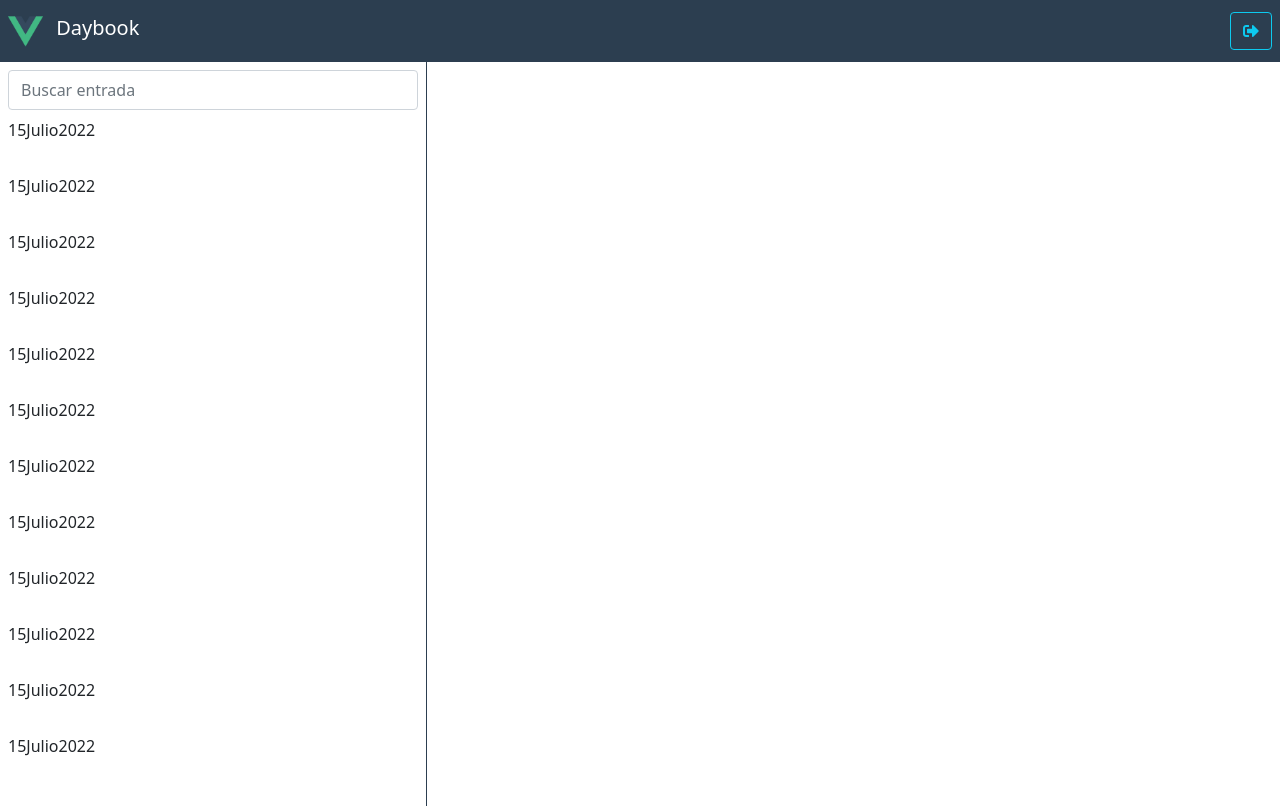
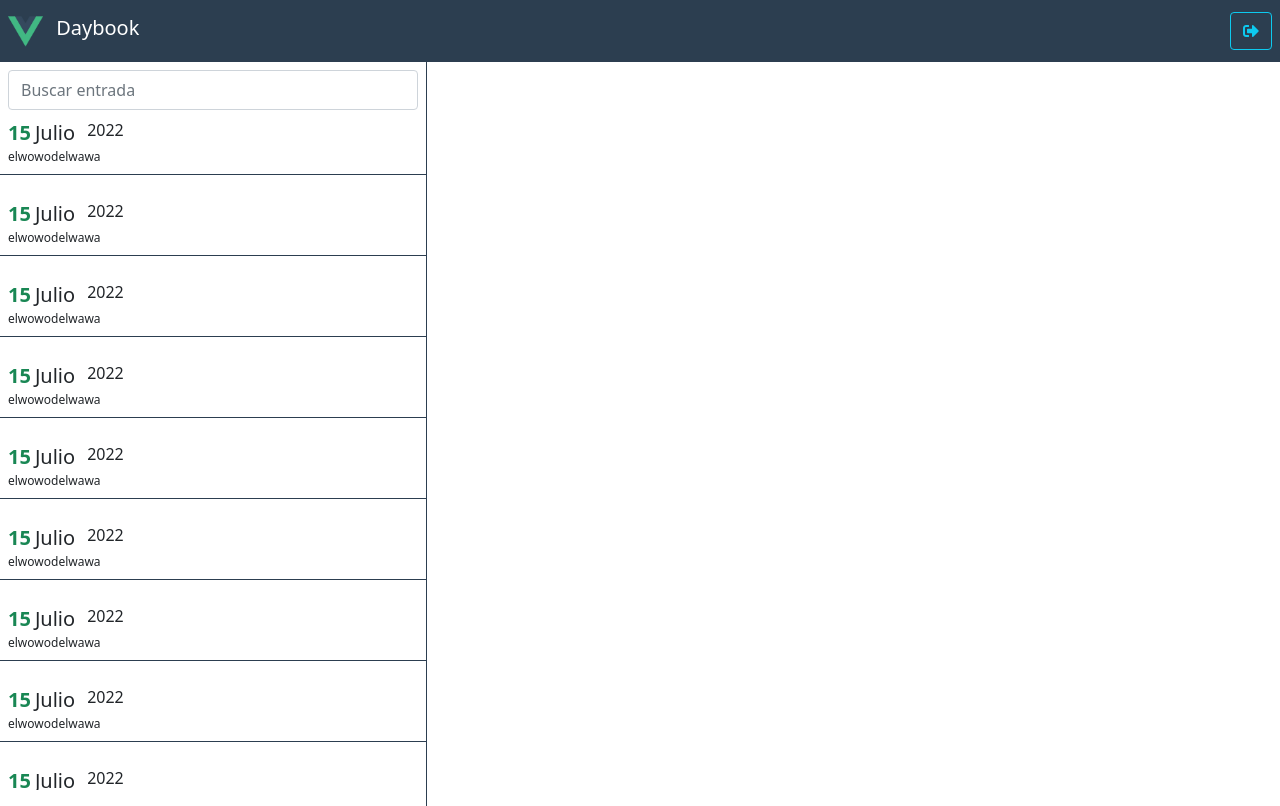
Before and after one commit to SubotaiBenaissa/Journal-Vue, a Vue app: page / in a window 1280 px wide. Both pictures are taken after a click on the button "succ sess". Built offline with nearby package versions, Linux system fonts and the light colour scheme.

Commit message:
Creada vista y modificados estilos

```diff
--- a/src/modules/daybook/components/EntryComponent.vue
+++ b/src/modules/daybook/components/EntryComponent.vue
@@ -1,19 +1,31 @@
 <template>
   <div class="entry-container mb-3 pointer p-2">
     <div class="entry-title d-flex">
-        <span>15</span>
-        <span>Julio</span>
-        <span>2022</span>
+      <span class="text-success fs-5 fw-bold">15</span>
+      <span class="mx-1 fs-5">Julio</span>
+      <span class="mx-2 fw-light">2022</span>
     </div>
+
+    <div class="entry-description">elwowodelwawa</div>
   </div>
 </template>
 
 <script>
-export default {
-
-}
+export default {};
 </script>
 
-<style>
+<style lang="scss" scoped>
+.entry-container {
+  border-bottom: 1px solid #2c3e50;
+  transition: 0.2s all ease-in;
 
+  &:hover {
+    background-color: lighten($color: grey, $amount: 45);
+    transition: 0.2s all ease-in;
+  }
+
+  .entry-description {
+    font-size: 12px;
+  }
+}
 </style>
--- a/src/modules/daybook/router/index.js
+++ b/src/modules/daybook/router/index.js
@@ -1,5 +1,11 @@
 export default {
   name: "daybook",
   component: () => import("../layouts/DaybookLayout.vue"),
-  children: [],
+  children: [
+    {
+      path: '',
+      name: 'no-entry',
+      component: () => import('@/modules/daybook/views/NoEntryView.vue')
+    }
+  ],
 };
--- /dev/null
+++ b/src/modules/daybook/views/NoEntryView.vue
@@ -0,0 +1,17 @@
+<template>
+  <div class="d-flex justify-content-center">
+    <h1 class="align-self-center">No hay nada seleccionado</h1>
+  </div>
+</template>
+
+<script>
+export default {
+
+}
+</script>
+
+<style lang="scss" scoped>
+    div {
+        height: 100%;
+    }
+</style>
```
